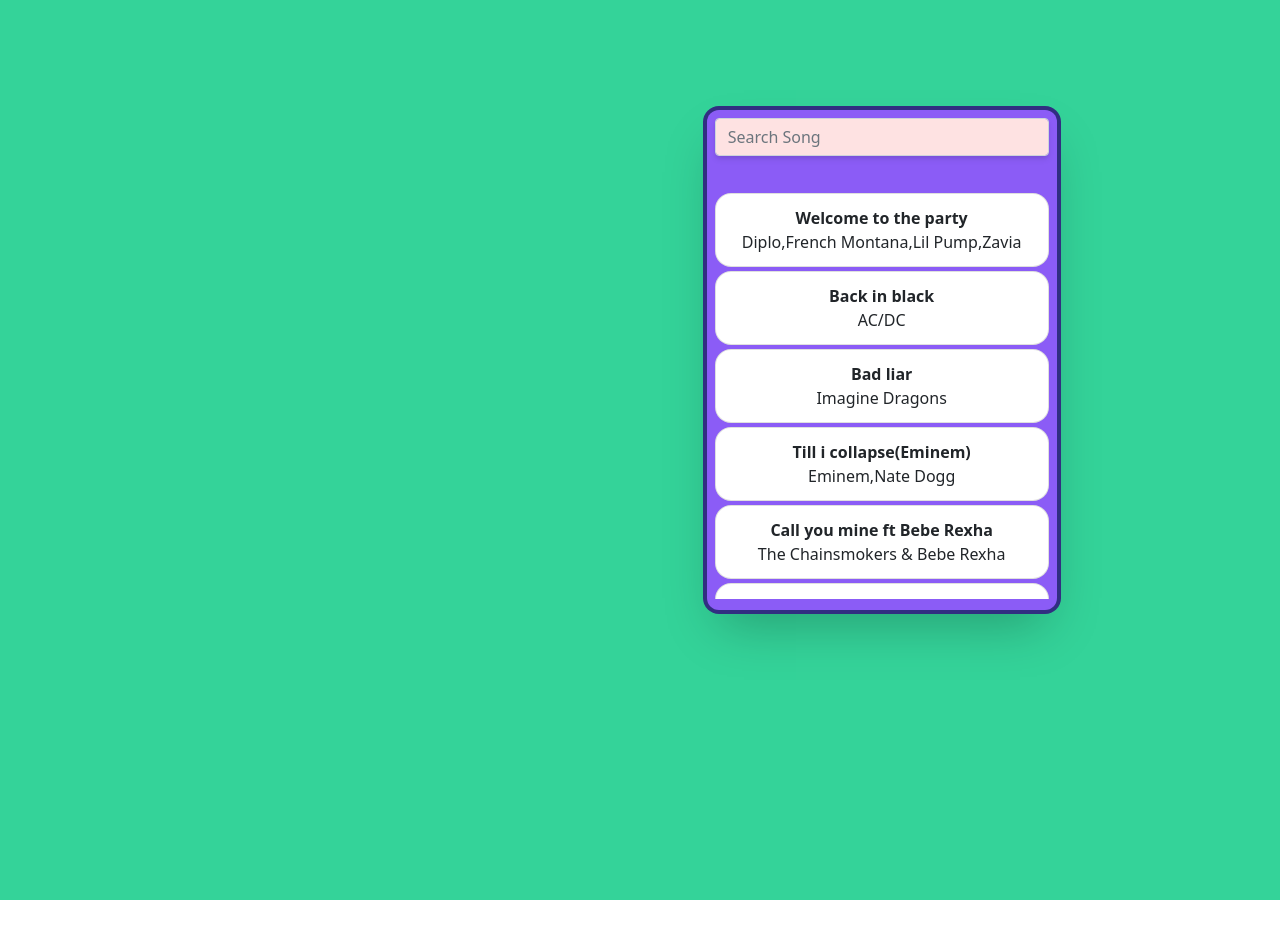
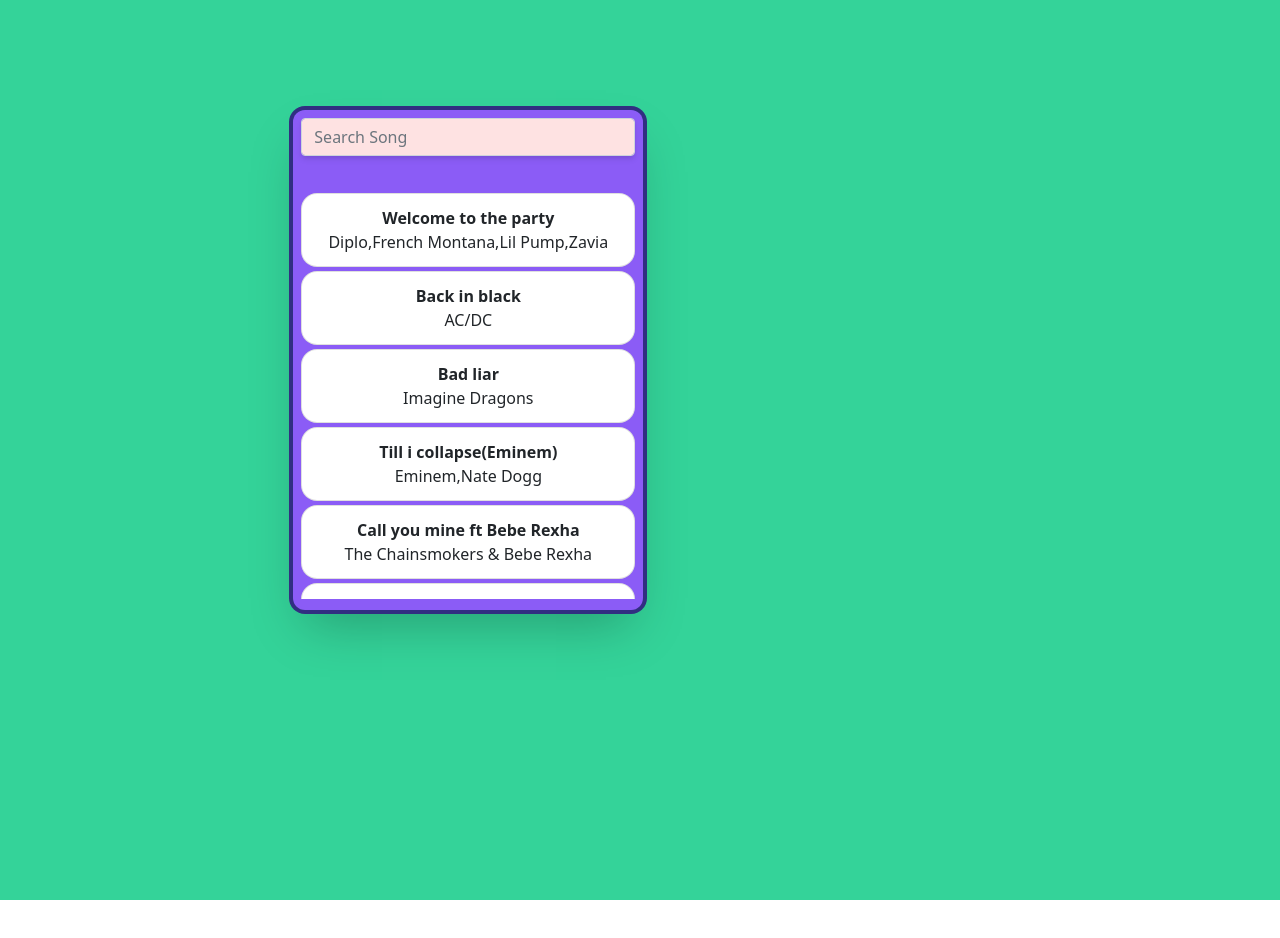
Before and after one commit to Adityaraj-singh/Songify, a React (Create React App) app: page / in a window 1280 px wide. Shown: the top 938 px of the page. Built offline with nearby package versions, Linux system fonts and the light colour scheme.

Commit message:
Update Home.js

```diff
--- a/src/Components/Home.js
+++ b/src/Components/Home.js
@@ -120,7 +120,7 @@ useEffect(()=>{
            <div  className="home">
             <Container>
             <Row className="justify-content-md-center">
-            <Col  xs={{ order: 1 }} sm={3}  >
+            <Col  sm={3}  >
             <Songlist
             songs={songs}
              Setcurrentsongindex={Setcurrentsongindex}
```
